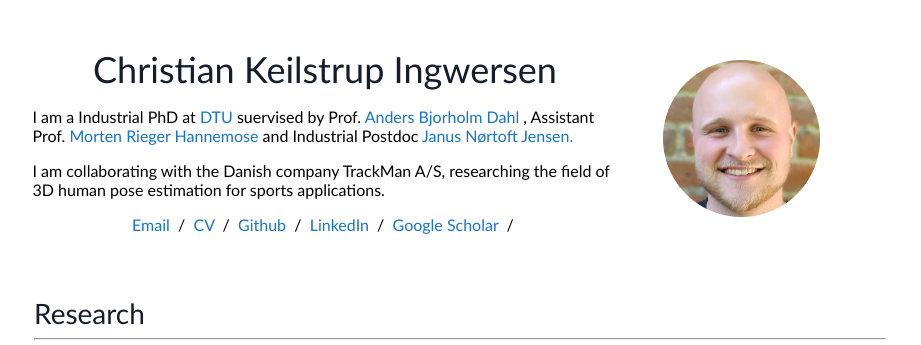
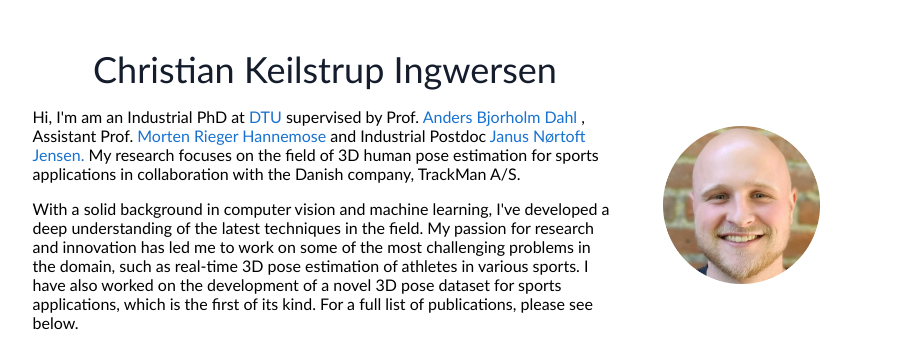
Before and after one commit to ChristianIngwersen/christianingwersen.github.io, a plain HTML site: page index.html in a window 1280 px wide. Shown: the top 345 px of the page, without its empty margins (180-1101 px from the left). Drawn offline with Linux system fonts and the light colour scheme.

Commit message:
correct spelling error

```diff
--- a/index.html
+++ b/index.html
@@ -36,9 +36,9 @@
                                     <p style="text-align:center">
                                         <name>Christian Keilstrup Ingwersen</name>
                                     </p>
-                                    <p>I am a Industrial PhD at <a
+                                    <p>Hi, I'm am an Industrial PhD at <a
                                             href=https://www.compute.dtu.dk/english/research/research-sections/visual-computing />DTU</a>
-                                        suervised by
+                                        supervised by
                                         Prof.
                                         <a
                                             href=https://www.dtu.dk/english/Person/cwis?id=32847&cpid=109388&tab=2&qt=dtupublicationquery&entity=profile>Anders
@@ -47,13 +47,23 @@
                                         Hannemose</a>
                                         and Industrial Postdoc <a
                                             href=https://orbit.dtu.dk/en/persons/janus-n%C3%B8rtoft-jensen />Janus
-                                        Nørtoft Jensen.</a>
+                                        Nørtoft Jensen.</a> My research focuses on the field of 3D human pose estimation
+                                        for sports applications in collaboration with the Danish company, <a
+                                            href=https://www.trackman.com></a>
+                                        TrackMan A/S</a>.
                                     </p>
 
                                     <p>
-                                        I am collaborating with the Danish company<a href=https://www.trackman.com></a>
-                                        TrackMan A/S</a>, researching the field of 3D
-                                        human pose estimation for sports applications.
+                                        With a solid background in computer vision and machine learning, I've developed
+                                        a deep understanding of the latest techniques in the field. My passion for
+                                        research and innovation has led me to work on some of the most challenging
+                                        problems in the domain, such as real-time 3D pose estimation of athletes in
+                                        various sports. I have also worked on the development of a novel 3D pose dataset
+                                        for sports applications, which is the first of its kind.
+
+                                        For a full list of publications, please see below.
+
+
                                     </p>
                                     <p></p>
 
```
